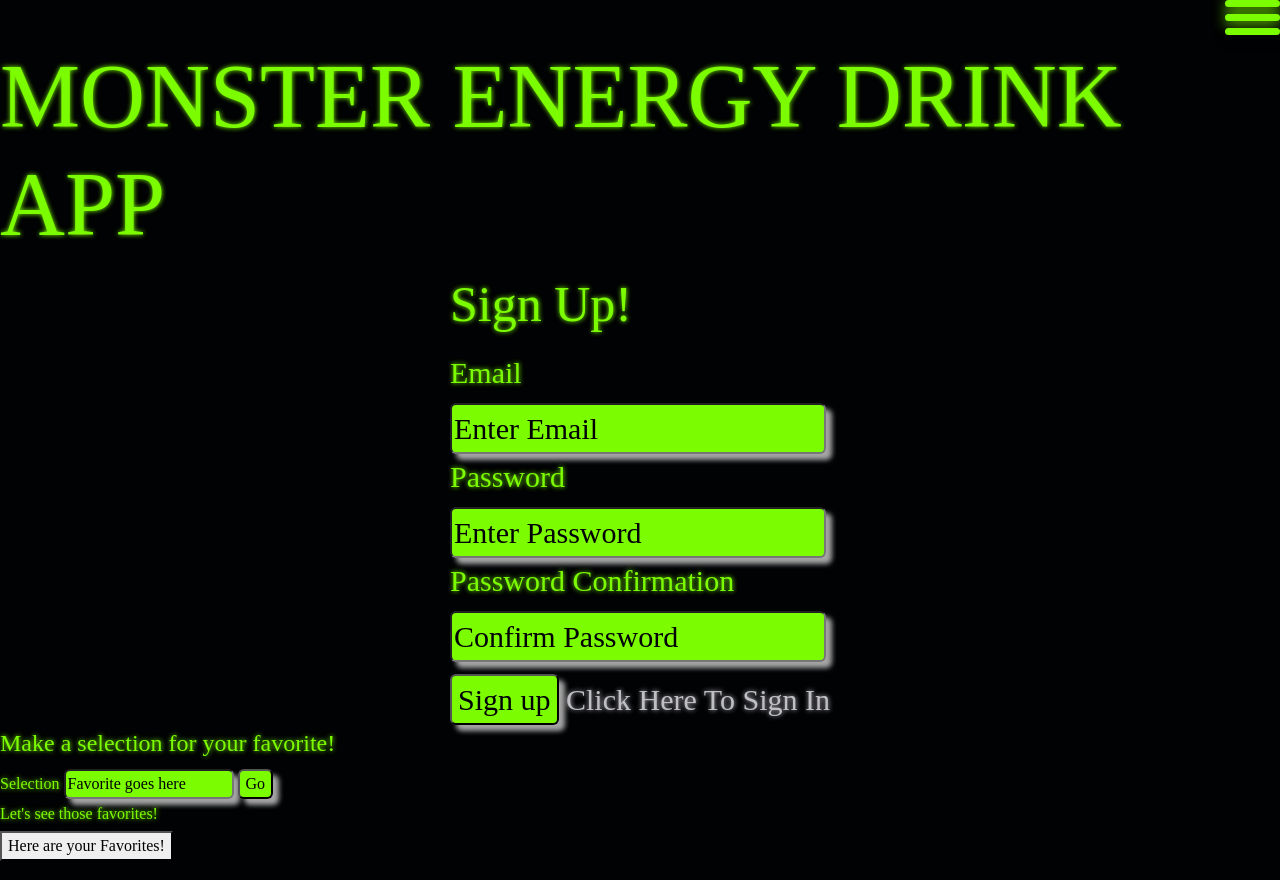
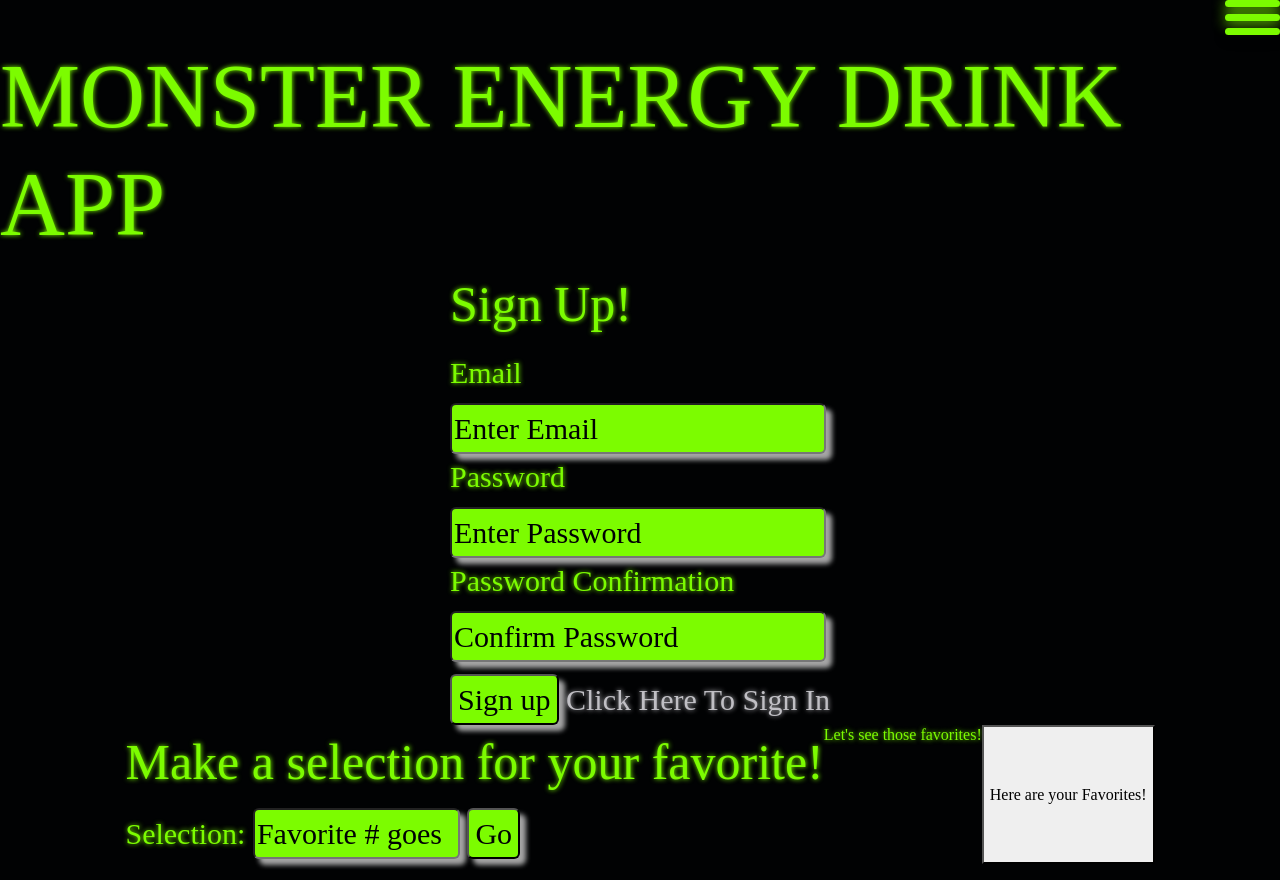
Before and after one commit to braunsteinbryan/NRG-client, a website built with webpack: page index.html in a window 1280 px wide. Built offline with nearby package versions, Linux system fonts and the light colour scheme; a web font is replaced by a local one.

Commit message:
Moved two features in app to center of the screen
- Made styling changes
- when adding to and showing the favorites list, it is now centered on
the page

```diff
--- a/assets/scripts/app.js
+++ b/assets/scripts/app.js
@@ -13,7 +13,6 @@
   $('#sign-in-form').on('submit', authEvents.onSignIn)
   $('#sign-up-form').on('submit', authEvents.onSignUp)
   $('#add-to-favorites').on('submit', favoritesSelectionEvents.onAddToFavorites)
-  $('body').on('click', favoritesSelectionEvents.resetAddToFavoritesForm)
   $('#show-favorites').on('click', favoritesSelectionEvents.onShowFavorites)
   $('#show-local-drinks').on('click', favoritesSelectionEvents.onShowLocalDrinks)
   $('#favorites-list').on('click', '#update-button', favoritesSelectionEvents.showUpdateForm)
--- a/assets/scripts/favorites-selection/events.js
+++ b/assets/scripts/favorites-selection/events.js
@@ -14,12 +14,9 @@
   api.addAFavorite(data)
 
     .then($('#message').html('Added'))
+    .then(onShowFavorites())
     .then(ui.onAddAFavoriteSuccess)
     .catch(ui.onAddAFavoriteFailure)
-}
-
-const resetAddToFavoritesForm = function (event) {
-  document.forms[3].reset()
 }
 
 const onShowFavorites = function () {
@@ -108,6 +105,5 @@
   onUpdateFavorites: onUpdateFavorites,
   showUpdateForm: showUpdateForm,
   onDeleteFavorite: onDeleteFavorite,
-  switchForms: switchForms,
-  resetAddToFavoritesForm: resetAddToFavoritesForm
+  switchForms: switchForms
 }
--- a/assets/styles/index.scss
+++ b/assets/styles/index.scss
@@ -1,4 +1,8 @@
 @import '~bootstrap/scss/bootstrap', url(https://fonts.googleapis.com/css?family=Jolly+Lodger);
+
+#add-to-favorites {
+  font-size: 30px;
+}
 
 #my-drinks,
 #sign-up,
@@ -26,12 +30,13 @@
 }
 
 #sign-up-legend,
-#sign-in-legend {
+#sign-in-legend,
+#fav-list-legend {
   font-size: 50px;
 }
 
 #selection {
-  width: 170px;
+  width: 207px;
 }
 
 body {
--- a/index.html
+++ b/index.html
@@ -31,7 +31,7 @@
                         <li><a href="#0">Change Password</a></li>
                         <li><a href="#0" class="active-link">Sign Out</a></li>
                         <li><a href="#0">Choose New Favorites</a></li>
-                        <li><a href="#0" id="show-favorites">See Existing Favorites</a></li>
+                        <li><a href="#0">See Existing Favorites</a></li>
                     </ul>
                 </div>
             </nav>
@@ -131,25 +131,26 @@
 
 
 
-
+      <div class='container'>
 
       <form id="add-to-favorites">
         <fieldset>
-          <legend>Make a selection for your favorite!</legend>
+          <legend id='fav-list-legend'>Make a selection for your favorite!</legend>
 
-              <label>Selection</label>
+              <label>Selection:</label>
 
-              <input id="selection" name="selection[id]" type="number" min=1 max=5 placeholder="Favorite goes here" />
+              <input id="selection" name="selection[id]" type="number" min=1 max=5 placeholder="Favorite # goes here" />
 
             <input type="submit" value="Go">
         </fieldset>
       </form>
+      <h6>Let's see those favorites!</h6>
+        <button id="show-favorites">Here are your Favorites!</button>
+        <div id='favorites-list'></div>
+
+      </div>
 
 
-      <h6>Let's see those favorites!</h6>
-
-        <button>Here are your Favorites!</button>
-        <div id='favorites-list'></div>
 <p id='message'></p>
 
 
```
